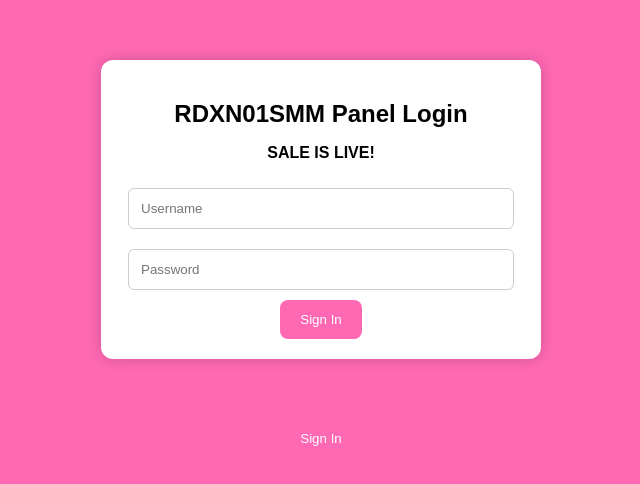
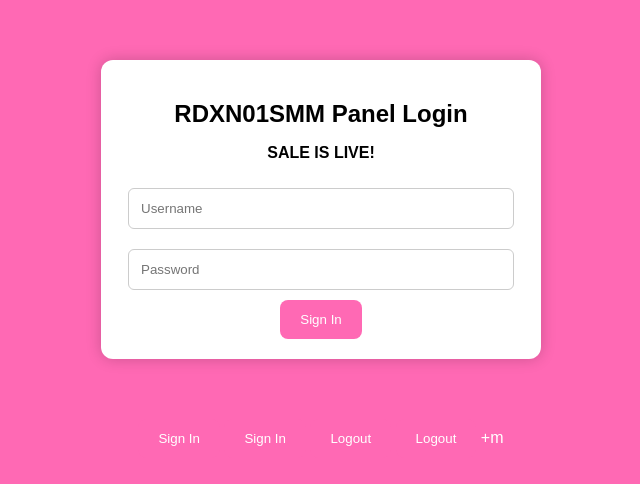
Before and after one commit to jaatbaba382/Mysmmpanel, a plain HTML site: page Index.html in a window 1280 px wide. Shown: the whole page, without its empty margins (319-959 px from the left). Drawn offline with Linux system fonts and the light colour scheme.

Commit message:
Update Index.html

```diff
--- a/Index.html
+++ b/Index.html
@@ -77,3 +77,44 @@
   // Initialize Firebase
   firebase.initializeApp(firebaseConfig);
 </script>
+<button onclick="login()">Sign In</button>
+
+<script>
+  async function login() {
+    const email = document.getElementById('username').value;
+    const password = document.getElementById('password').value;
+
+    try {
+      await firebase.auth().signInWithEmailAndPassword(email, password);
+      window.location.href = "dashboard.html";
+    } catch (error) {
+      alert("Login failed: " + error.message);
+    }
+  }
+</script>
+<button onclick="logout()">Logout</button>
+
+<script>
+  function logout() {
+    firebase.auth().signOut().then(() => {
+      window.location.href = "index.html";
+    });
+  }
+</script>
+<button onclick="logout()">Logout</button>
+
+<script>
+  function logout() {
+    firebase.auth().signOut().then(() => {
+      window.location.href = "index.html";
+    });
+  <button onclick="logout()">Logout</button>
+
+<script>
+  function logout() {
+    firebase.auth().signOut().then(() => {
+      window.location.href = "index.html";
+    });
+  }
+</script>
+</script>+m
```
